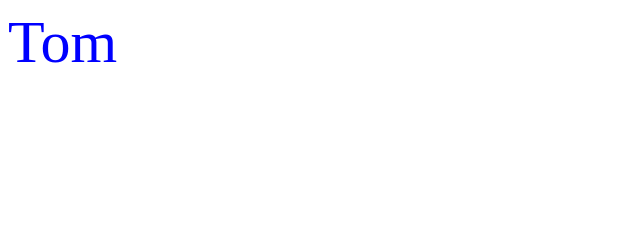
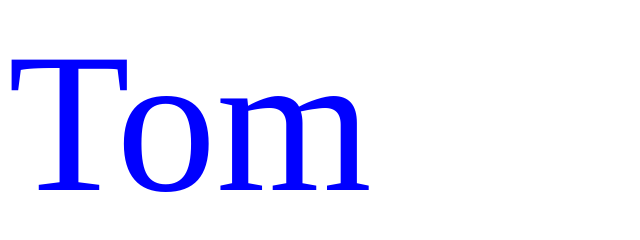
Before and after one commit to Wang-Hsiang/test_git_01, a plain HTML site: page index.html in a window 1280 px wide. Shown: the whole page, without its empty margins (0-640 px from the left). Drawn offline with Linux system fonts and the light colour scheme.

Commit message:
修改樣式

```diff
--- a/main.css
+++ b/main.css
@@ -1,5 +1,5 @@
 header{
-    font-size: 60px;
+    font-size: 200px;
     color: blue;
     font-family: 'Times New Roman', Times, serif;
 }
```
